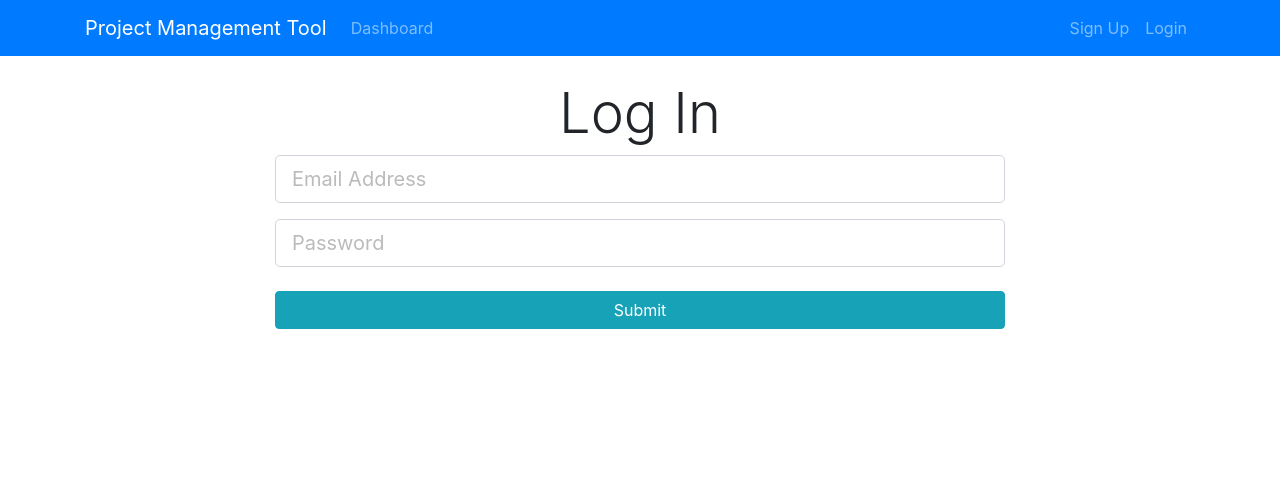
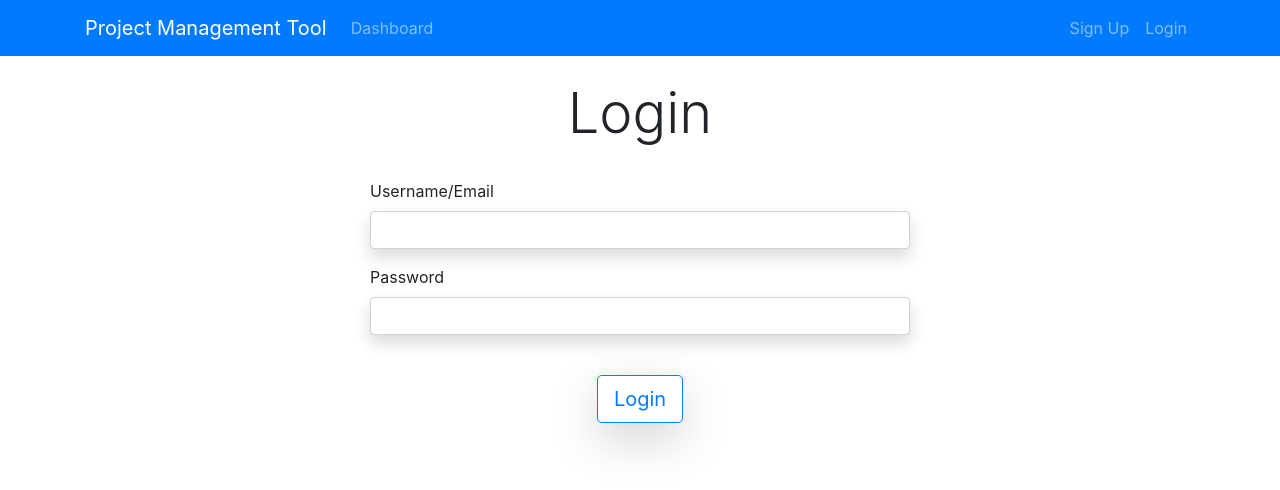
Before and after one commit to ergisgjergji/project-manager, a React (Create React App) app in the folder project-manager-react-client/: page /login in a window 1280 px wide. Shown: the top 490 px of the page. Built offline with nearby package versions, Linux system fonts and the light colour scheme.

Commit message:
Login form

```diff
--- a/project-manager-react-client/src/components/auth/Login.js
+++ b/project-manager-react-client/src/components/auth/Login.js
@@ -1,24 +1,87 @@
 import React, { Component } from 'react';
+import PropTypes from 'prop-types';
+import { connect } from 'react-redux';
+import { login } from './../../redux/actions/authActions';
+import { clearErrors } from './../../redux/actions/errorActions';
+import classnames from 'classnames';
 
 class Login extends Component {
+
+    constructor(){
+        super();
+
+        this.state = {
+            username: "",
+            password: "",
+            errors: {}
+        }
+        this.onChange = this.onChange.bind(this);
+        this.onSubmit = this.onSubmit.bind(this);
+    }
+
+    componentWillReceiveProps (nextProps) {
+        if(this.state.errors != nextProps.errorStore)
+            this.setState({ errors: nextProps.errorStore });
+    }
+
+    onChange = e => {
+        this.setState({ [e.target.name]: e.target.value });
+    }
+
+    onSubmit = e => {
+        e.preventDefault();
+
+        // Reset the errors (in component state && in redux state)
+        this.setState({ errors: {} });
+        this.props.clearErrors();
+
+        const { username, password } = this.state;
+        const loginRequest = { username, password };
+        this.props.login(loginRequest);
+    }
+
     render() {
+
+        const { username, password, errors } = this.state;
+
         return (
             <div className="login">
                 <div className="container">
                     <div className="row">
 
-                        <div className="col-md-8 m-auto">
+                        <div className="col-10 col-md-6 m-auto">
 
-                            <h1 className="display-4 text-center">Log In</h1>
+                            <h1 className="display-4 text-center">Login</h1>
+                            <br/>
 
-                            <form>
-                                <div className="form-group">
-                                    <input type="email" className="form-control form-control-lg" placeholder="Email Address" name="email" />
+                            <form onSubmit={this.onSubmit}>
+                                <div className="form-row">
+
+                                    <div className="form-group col-md-12">
+                                        <label htmlFor="username">Username/Email</label>
+                                        <input type="email" id="username" name="username"
+                                            className={classnames("form-control form-control-md shadow", {"is-invalid": errors.username})}
+                                            value={username} onChange={this.onChange} />
+                                        {
+                                            errors.username ?
+                                                (<div className="invalid-feedback"> { errors.username } </div>) : null
+                                        }
+                                    </div>
+
+                                    <div className="form-group col-md-12">
+                                        <label htmlFor="password">Password</label>
+                                        <input type="password" id="password" name="password"
+                                            className={classnames("form-control form-control-md shadow", {"is-invalid": errors.password})}
+                                            value={password} onChange={this.onChange} />
+                                        {
+                                            errors.password ?
+                                                (<div className="invalid-feedback"> { errors.password } </div>) : null
+                                        }
+                                    </div>
+
+                                    <input type="submit" value="Login" className="btn btn-outline-primary btn-lg mt-4 mx-auto shadow-lg"/>
+
                                 </div>
-                                <div className="form-group">
-                                    <input type="password" className="form-control form-control-lg" placeholder="Password" name="password" />
-                                </div>
-                                <input type="submit" className="btn btn-info btn-block mt-4" />
                             </form>
 
                         </div>
@@ -30,4 +93,14 @@ class Login extends Component {
     }
 };
 
-export default Login;
+Login.propTypes = {
+    errorStore: PropTypes.object.isRequired,
+    login: PropTypes.func.isRequired,
+    clearErrors: PropTypes.func.isRequired
+};
+
+const mapStateToProps = state => ({
+    errorStore: state.errorStore
+});
+
+export default connect(mapStateToProps, { clearErrors, login })(Login);
--- a/project-manager-react-client/src/components/auth/Register.js
+++ b/project-manager-react-client/src/components/auth/Register.js
@@ -49,7 +49,7 @@ class Register extends Component {
                 <div className="container">
                     <div className="row">
 
-                        <div className="col-10 col-md-8 m-auto">
+                        <div className="col-10 col-md-6 m-auto">
 
                             <h1 className="display-4 text-center">Sign Up</h1>
                             <p className="lead text-center">Create your Account</p>
@@ -60,7 +60,7 @@ class Register extends Component {
                                     <div className="form-group col-md-12">
                                         <label htmlFor="full_name">Full Name</label>
                                         <input required type="text" name="full_name" id="full_name"
-                                            className={classnames("form-control form-control-md ", {"is-invalid": errors.full_name})}
+                                            className={classnames("form-control form-control-md shadow", {"is-invalid": errors.full_name})}
                                             value={full_name} onChange={this.onChange} />
                                         {
                                             errors.full_name ?
@@ -71,7 +71,7 @@ class Register extends Component {
                                     <div className="form-group col-md-12">
                                         <label htmlFor="username">Email Address</label>
                                         <input required type="email" id="username" name="username"
-                                            className={classnames("form-control form-control-md ", {"is-invalid": errors.username})}
+                                            className={classnames("form-control form-control-md shadow", {"is-invalid": errors.username})}
                                             value={username} onChange={this.onChange} />
                                         {
                                             errors.username ?
@@ -82,7 +82,7 @@ class Register extends Component {
                                     <div className="form-group col-md-12">
                                         <label htmlFor="password">Password</label>
                                         <input required type="password" id="password" name="password"
-                                            className={classnames("form-control form-control-md ", {"is-invalid": errors.password})}
+                                            className={classnames("form-control form-control-md shadow", {"is-invalid": errors.password})}
                                             value={password} onChange={this.onChange} />
                                         {
                                             errors.password ?
@@ -93,7 +93,7 @@ class Register extends Component {
                                     <div className="form-group col-md-12">
                                         <label htmlFor="confirm_password">Confirm Password</label>
                                         <input required type="password" id="confirm_password" name="confirm_password"
-                                            className={classnames("form-control form-control-md ", {"is-invalid": errors.confirm_password})}
+                                            className={classnames("form-control form-control-md shadow", {"is-invalid": errors.confirm_password})}
                                             value={confirm_password} onChange={this.onChange} />
                                         {
                                             errors.confirm_password ?
@@ -101,7 +101,7 @@ class Register extends Component {
                                         }
                                     </div>
 
-                                    <input type="submit" className="btn btn-primary btn-block mt-3"/>
+                                    <input type="submit" className="btn btn-outline-success btn-lg mt-3 mx-auto shadow-lg"/>
 
                                 </div>
                             </form>
```
